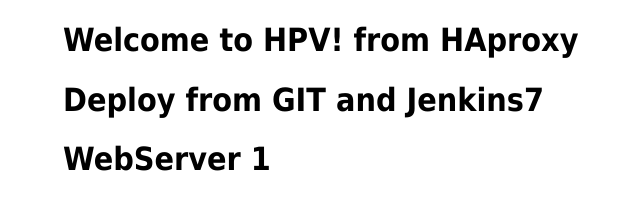
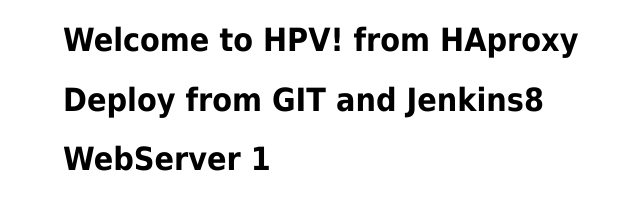
Before and after one commit to andgit7/proxy-HPV, a plain HTML site: page index.html in a window 1280 px wide. Shown: the full height of the page, 297-937 px from the left. Drawn offline with Linux system fonts and the light colour scheme.

Commit message:
Update index.html

```diff
--- a/index.html
+++ b/index.html
@@ -12,7 +12,7 @@
 </head>
 <body>
 <h1>Welcome to HPV! from HAproxy</h1>
-<h1>Deploy from GIT and Jenkins7</h1>
+<h1>Deploy from GIT and Jenkins8</h1>
 <h1>WebServer 1</h1>
 </body>
 </html>
```
